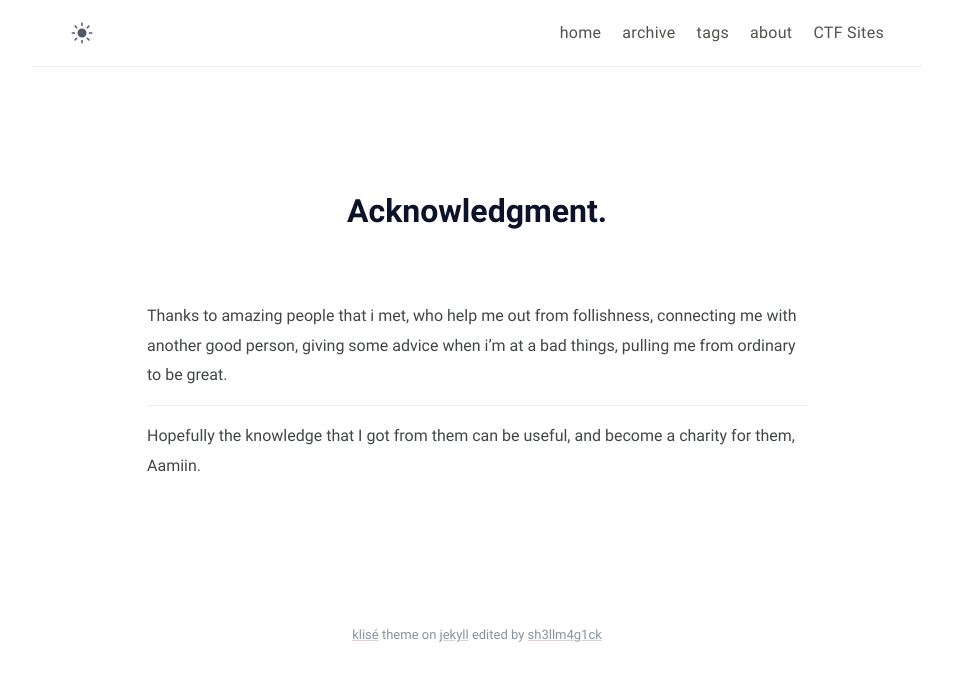
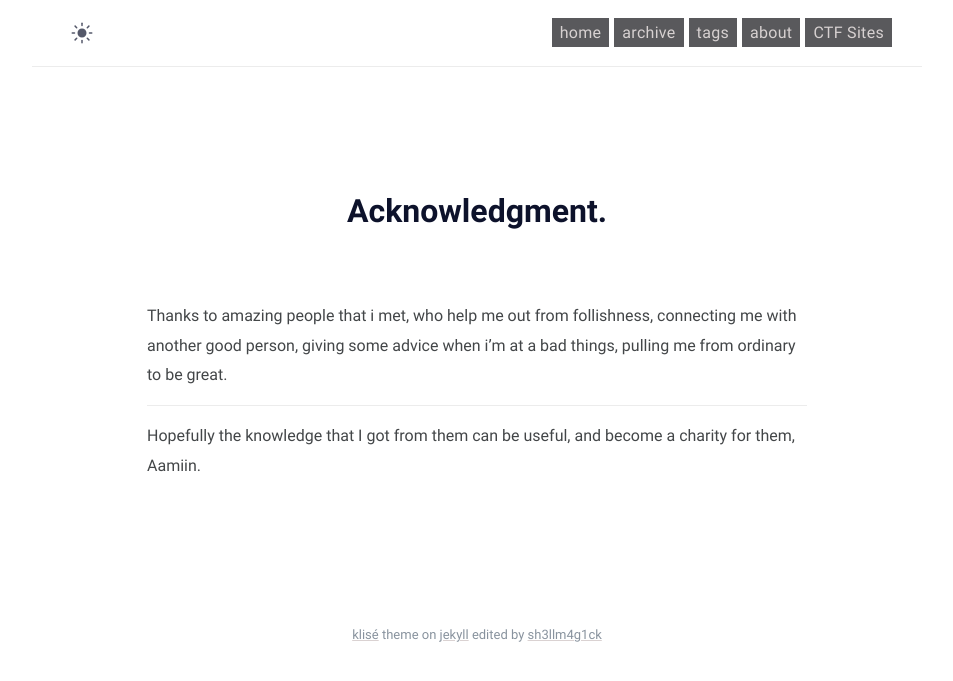
Before and after one commit to sh3llm4g1ck/sh3llm4g1ck.github.io, a Jekyll site: the page built from thanks.md, in a window 1280 px wide. Shown: the top 681 px of the page, without its empty margins (163-1116 px from the left). Built offline with Jekyll 4.4.1, drawn with Linux system fonts in a browser that asks for light colours.

Commit message:
Update _dark.scss

```diff
--- a/_sass/klise/_dark.scss
+++ b/_sass/klise/_dark.scss
@@ -1,5 +1,6 @@
 body[data-theme="dark"] .navbar .menu .trigger-container .menu-link {
-    color: #090800; *// you can choose the color you want.*
+    color: $dark-text-base-color;
+    background-color: $dark-black;
 
   // Heading
   h1,
```
